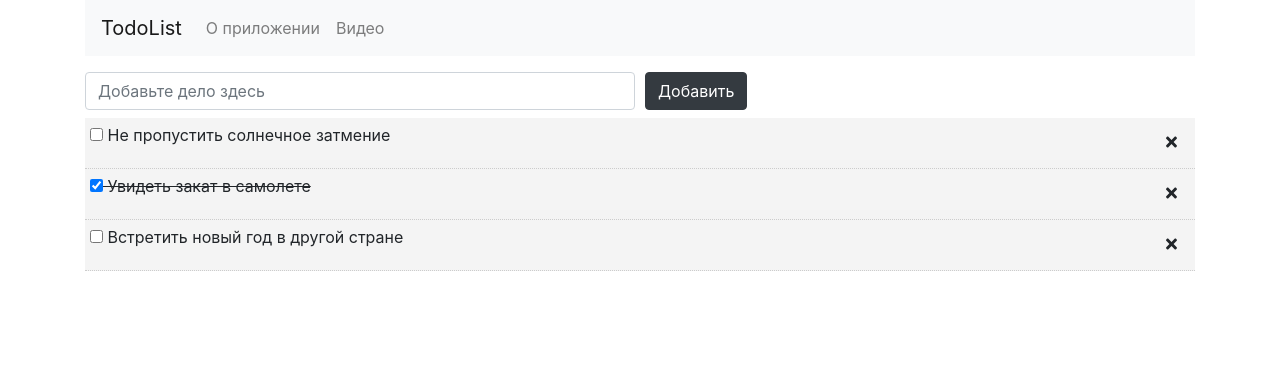
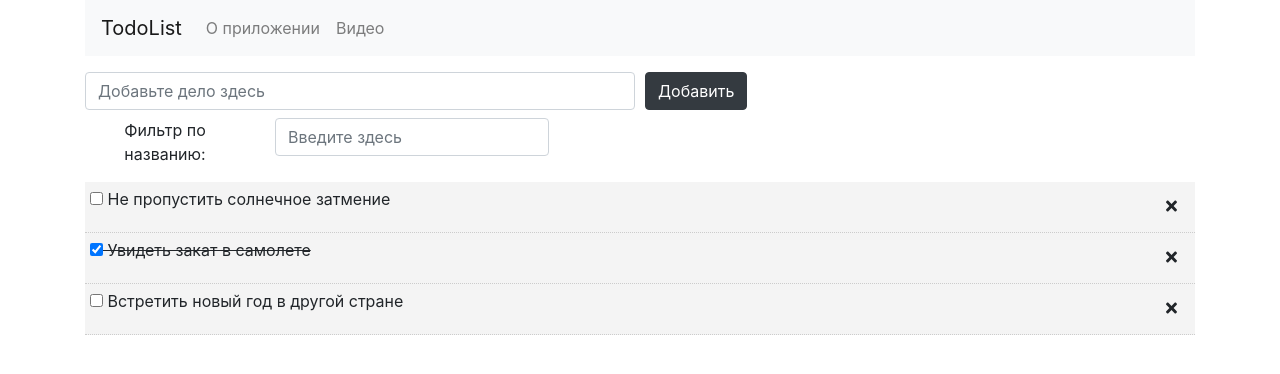
Before and after one commit to koroteevmv/web_1_react, a React (Create React App) app: page / in a window 1280 px wide. Shown: the top 374 px of the page. Built offline with nearby package versions, Linux system fonts and the light colour scheme.

Commit message:
Задание 3

```diff
--- a/src/App_Todos.js
+++ b/src/App_Todos.js
@@ -26,8 +26,10 @@ class App_Todos extends React.Component {
         },
       ]
     };
+	this.filterTodos = this.filterTodos.bind(this);
     this.displayedTodos = this.state;
     this.addTodo = this.addTodo.bind(this);
+	this.filterText = React.createRef();
   }
 
   //Добавление дела
@@ -51,11 +53,27 @@ class App_Todos extends React.Component {
   delTodo = (id) => {
     this.setState({todos: [...this.state.todos.filter(todo => todo.id !== id)]});
   }
-
+  filterTodos(event) {
+	this.setState({ todos: this.state.todos.filter(todo => todo.title.match(new RegExp(this.filterText.current.value, 'i')) != null) });
+  }
   render() {
     return (
       <div className="App_Todos">
           <AddTodo addTodo={this.addTodo} />
+		  <div className="row mb-2">
+		  <label className="col-md-2">Фильтр по названию:</label>
+            <form>
+              <div className="col">
+                <input type='text'
+                  name='filterText'
+                  placeholder='Введите здесь'
+                  ref={this.filterText}
+                  className='form-control'
+                  onInput={this.filterTodos}
+                />
+              </div>
+            </form>
+          </div>
           <div className="row">
             <div className="col">
               <Todos todos={this.state.todos}
```
